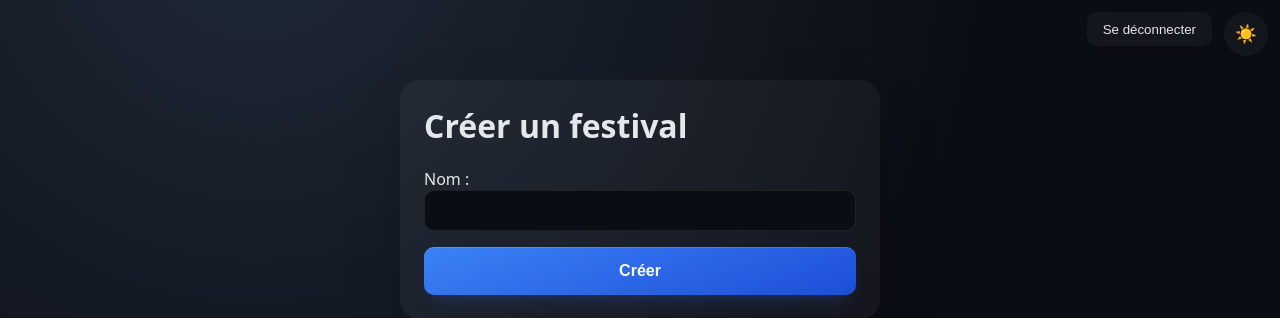
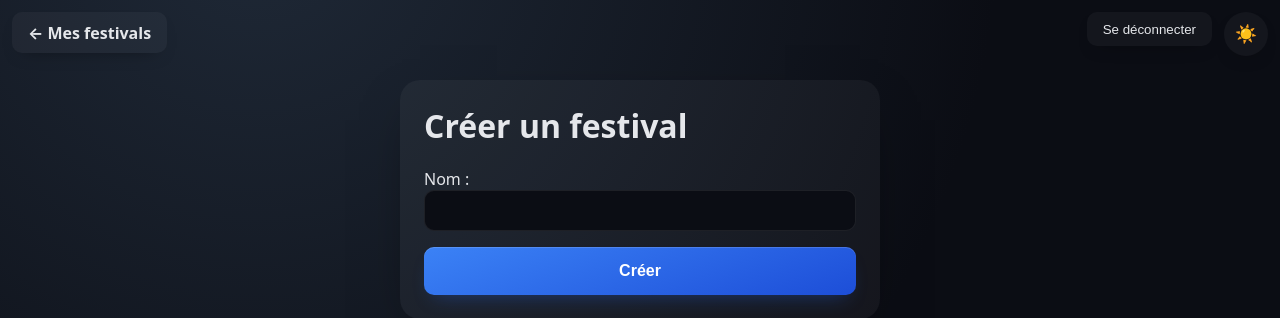
Before and after one commit to Airdeon/FestivalCount, a Django app: page /festivals/creer/ in a window 1280 px wide. Shown: the top 318 px of the page. Run offline with Django 5.2, Linux system fonts and the light colour scheme; the visitor is signed in with stand-in values (Sample User, id 1).

Commit message:
feat: ajoute des liens de retour entre les pages
Co-Authored-By: Claude Sonnet 5 <noreply@anthropic.com>

```diff
--- a/checkin/static/checkin/css/base.css
+++ b/checkin/static/checkin/css/base.css
@@ -494,3 +494,19 @@ main {
     font-weight: 700;
     cursor: pointer;
 }
+
+.nav-back {
+    position: fixed;
+    top: 0.75rem;
+    left: 0.75rem;
+    z-index: 10;
+    display: inline-block;
+    padding: 0.6rem 1rem;
+    border-radius: var(--radius-sm);
+    background: var(--color-surface);
+    color: var(--color-text);
+    text-decoration: none;
+    font-weight: 700;
+    box-shadow: var(--shadow-card);
+    transition: var(--transition-theme);
+}
--- a/checkin/templates/checkin/base.html
+++ b/checkin/templates/checkin/base.html
@@ -33,6 +33,7 @@
         <button type="submit">Se déconnecter</button>
     </form>
     {% endif %}
+    {% block back_link %}{% endblock %}
     <main>
         {% block content %}{% endblock %}
     </main>
--- a/checkin/templates/checkin/edition_list.html
+++ b/checkin/templates/checkin/edition_list.html
@@ -1,5 +1,8 @@
 {% extends "checkin/base.html" %}
 {% block title %}Éditions — {{ request.festival.nom }}{% endblock %}
+{% block back_link %}
+<a href="{% url 'checkin:stats' festival_slug=request.festival.slug %}" class="nav-back">← Statistiques</a>
+{% endblock %}
 {% block content %}
 <div class="page-content">
 <h1>{{ request.festival.nom }} — Éditions</h1>
--- a/checkin/templates/checkin/festival_create.html
+++ b/checkin/templates/checkin/festival_create.html
@@ -1,5 +1,8 @@
 {% extends "checkin/base.html" %}
 {% block title %}Créer un festival — Festival Count{% endblock %}
+{% block back_link %}
+<a href="{% url 'checkin:select_festival' %}" class="nav-back">← Mes festivals</a>
+{% endblock %}
 {% block content %}
 <div class="page-card">
     <h1>Créer un festival</h1>
--- a/checkin/templates/checkin/festival_search.html
+++ b/checkin/templates/checkin/festival_search.html
@@ -1,5 +1,8 @@
 {% extends "checkin/base.html" %}
 {% block title %}Rejoindre un festival — Festival Count{% endblock %}
+{% block back_link %}
+<a href="{% url 'checkin:select_festival' %}" class="nav-back">← Mes festivals</a>
+{% endblock %}
 {% block content %}
 <div class="page-content">
 <h1>Rejoindre un festival</h1>
--- a/checkin/templates/checkin/register.html
+++ b/checkin/templates/checkin/register.html
@@ -1,6 +1,9 @@
 {% extends "checkin/base.html" %}
 {% load static %}
 {% block title %}Enregistrement — {{ request.festival.nom }}{% endblock %}
+{% block back_link %}
+<a href="{% url 'checkin:select_festival' %}" class="nav-back">← Mes festivals</a>
+{% endblock %}
 {% block content %}
 <h1>{{ request.festival.nom }}</h1>
 
--- a/checkin/templates/checkin/signup.html
+++ b/checkin/templates/checkin/signup.html
@@ -1,5 +1,8 @@
 {% extends "checkin/base.html" %}
 {% block title %}Créer un compte — Festival Count{% endblock %}
+{% block back_link %}
+<a href="{% url 'checkin:login' %}" class="nav-back">← Connexion</a>
+{% endblock %}
 {% block content %}
 <div class="page-card">
     <h1>Créer un compte</h1>
--- a/checkin/templates/checkin/stats.html
+++ b/checkin/templates/checkin/stats.html
@@ -1,6 +1,9 @@
 {% extends "checkin/base.html" %}
 {% load static %}
 {% block title %}Statistiques — {{ request.festival.nom }}{% endblock %}
+{% block back_link %}
+<a href="{% url 'checkin:select_festival' %}" class="nav-back">← Mes festivals</a>
+{% endblock %}
 {% block content %}
 <h1>{{ request.festival.nom }} — Statistiques</h1>
 
--- a/checkin/templates/checkin/volunteer_list.html
+++ b/checkin/templates/checkin/volunteer_list.html
@@ -1,5 +1,8 @@
 {% extends "checkin/base.html" %}
 {% block title %}Bénévoles — {{ request.festival.nom }}{% endblock %}
+{% block back_link %}
+<a href="{% url 'checkin:stats' festival_slug=request.festival.slug %}" class="nav-back">← Statistiques</a>
+{% endblock %}
 {% block content %}
 <div class="page-content">
 <h1>{{ request.festival.nom }} — Bénévoles</h1>
```
Also changed, not shown: checkin/tests/test_views.py (+19 -0 lines), checkin/tests/test_views_editions.py (+13 -0 lines), checkin/tests/test_views_festivals.py (+22 -0 lines), checkin/tests/test_views_stats.py (+13 -0 lines), checkin/tests/test_views_volunteers.py (+13 -0 lines).
